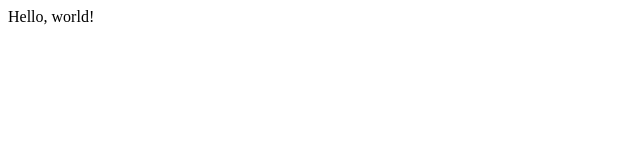
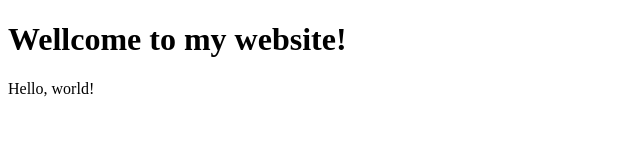
Before and after one commit to rubenhierro/img-responsive, a plain HTML site: page hello.html in a window 1280 px wide. Shown: the whole page, without its empty margins (0-640 px from the left). Drawn offline with Linux system fonts and the light colour scheme.

Commit message:
Add a heading

```diff
--- a/hello.html
+++ b/hello.html
@@ -8,6 +8,7 @@
 </head>
 
 <body>
+  <h1>Wellcome to my website!</h1>
   Hello, world!
 </body>
 
```
